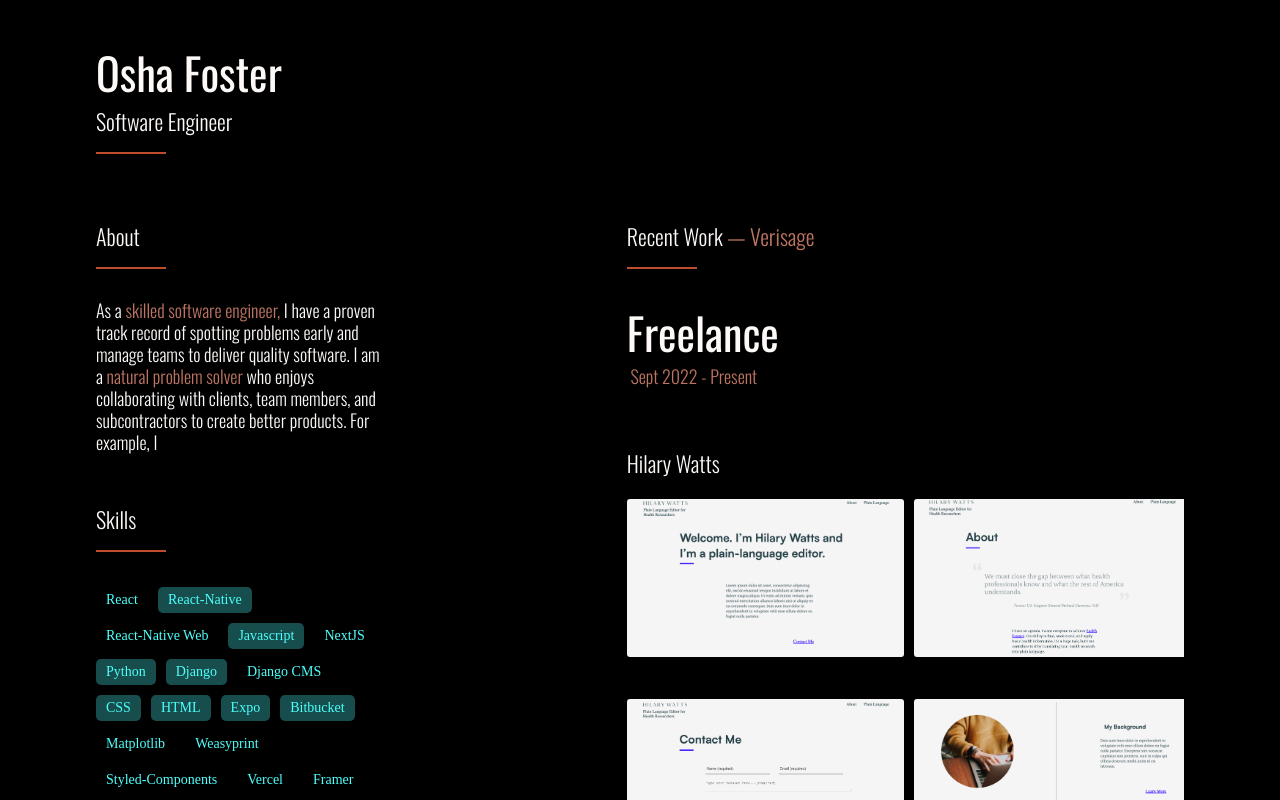
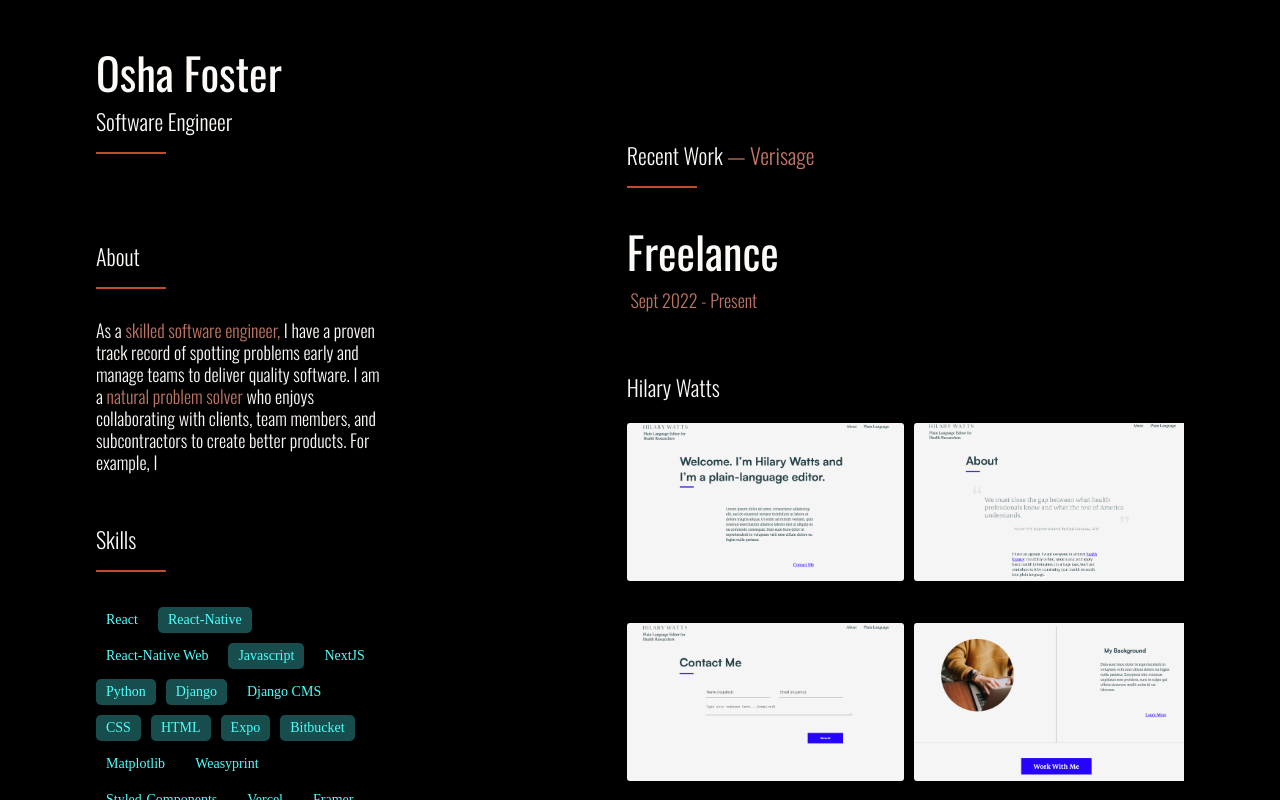
Before and after one commit to OshaFoster/portfolio-23, a Next.js app: page / in a window 1280 px wide. Built offline with nearby package versions, Linux system fonts and the light colour scheme.

Commit message:
a few fixes

```diff
--- a/components/Header/index.js
+++ b/components/Header/index.js
@@ -6,7 +6,7 @@ import { ThinTitle, Decoration, Title } from '../../styles/shared';
 const HeaderWrap = styled.div`
   margin: auto;
   box-sizing: border-box;
-  height: 100px;
+  height: 200px;
 `;
 
 export default function Header() {
--- a/components/MeritMedical/index.js
+++ b/components/MeritMedical/index.js
@@ -3,15 +3,15 @@ import { useInView } from 'react-intersection-observer';
 import styled from 'styled-components';
 import _ from 'lodash';
 import StackComp from '../StackComp';
-import { Text, ThinTitle, TextWrap, Span } from '../../styles/shared';
+import {
+  Text,
+  ThinTitle,
+  TextWrap,
+  Span,
+  AnimatedComponentWrap,
+} from '../../styles/shared';
 import { motion } from 'framer-motion';
 import { Context } from '../../context/Context';
-
-const ComponentWrap = styled.div`
-  margin-top: 60px;
-`;
-
-const AnimatedComponentWrap = motion(ComponentWrap);
 
 const TitleWrap = styled.div`
   display: flex;
@@ -59,9 +59,9 @@ const images = [
 
 const mapImages = () => {
   const transformedImages = _.map(images, (img, i) => {
-    let x = 60
-    if (i%2) {
-      x = -80
+    let x = 60;
+    if (i % 2) {
+      x = -80;
     }
     return (
       <AnimatedImage
@@ -110,18 +110,11 @@ export default function MeritMedical() {
       <TextWrap>
         <Text>
           LeaddeveloperofaReactNativeapplicationforthewebthatallowedclients to
-          create label sets{' '}
-          <Span
-          >
-            &nbsp;natural problem solver&nbsp;
-          </Span>
+          create label sets <Span>&nbsp;natural problem solver&nbsp;</Span>
           for medical supplies. • Developed the frontend interface and connected
           it to a Django backend, ensuring seamless
           LeaddeveloperofaReactNativeapplicationforthewebthatallowedclients to
-          create label sets{' '}
-          <Span>
-            &nbsp;natural problem solver&nbsp;
-          </Span>
+          create label sets <Span>&nbsp;natural problem solver&nbsp;</Span>
           for medical supplies. • Developed the frontend interface and connected
         </Text>
         <StackComp stack={'meritMedical'} />
--- a/components/RightHeader/index.js
+++ b/components/RightHeader/index.js
@@ -14,6 +14,8 @@ const StickyWrap = styled.div`
   z-index: 10;
   width: 100%;
   padding-left: 150px;
+  padding-top: 10px;
+  /* background-color: green; */
 `;
 
 const TitleWrap = styled.div`
--- a/pages/index.js
+++ b/pages/index.js
@@ -29,7 +29,6 @@ const PageWrap = styled.div`
 const ContentWrap = styled.div`
   display: flex;
   flex-direction: row;
-  padding-top: 80px;
   /* background-color: pink; */
 `;
 
@@ -47,11 +46,12 @@ const RightWrap = styled.div`
   overflow: scroll;
   /* background-color: green; */
   box-sizing: border-box;
-  padding-bottom: 400px;
+  padding-bottom: 200px;
 `;
 
 const RightContent = styled.div`
   padding-left: 150px;
+  /* background-color: green; */
 `;
 
 export default function Home() {
@@ -63,9 +63,9 @@ export default function Home() {
         <meta name='viewport' content='width=device-width, initial-scale=1' />
       </Head>
       <PageWrap>
-        <Header />
         <ContentWrap>
           <LeftWrap>
+            <Header />
             <About />
             <Skills />
             <Connect />
--- a/styles/shared.js
+++ b/styles/shared.js
@@ -44,6 +44,7 @@ export const DateText = styled.p`
   font-weight: 200;
   margin-block-start: 0em;
   margin-block-end: 0em;
+  margin-top: 5px;
 `;
 
 export const TextWrap = styled.div`
```
